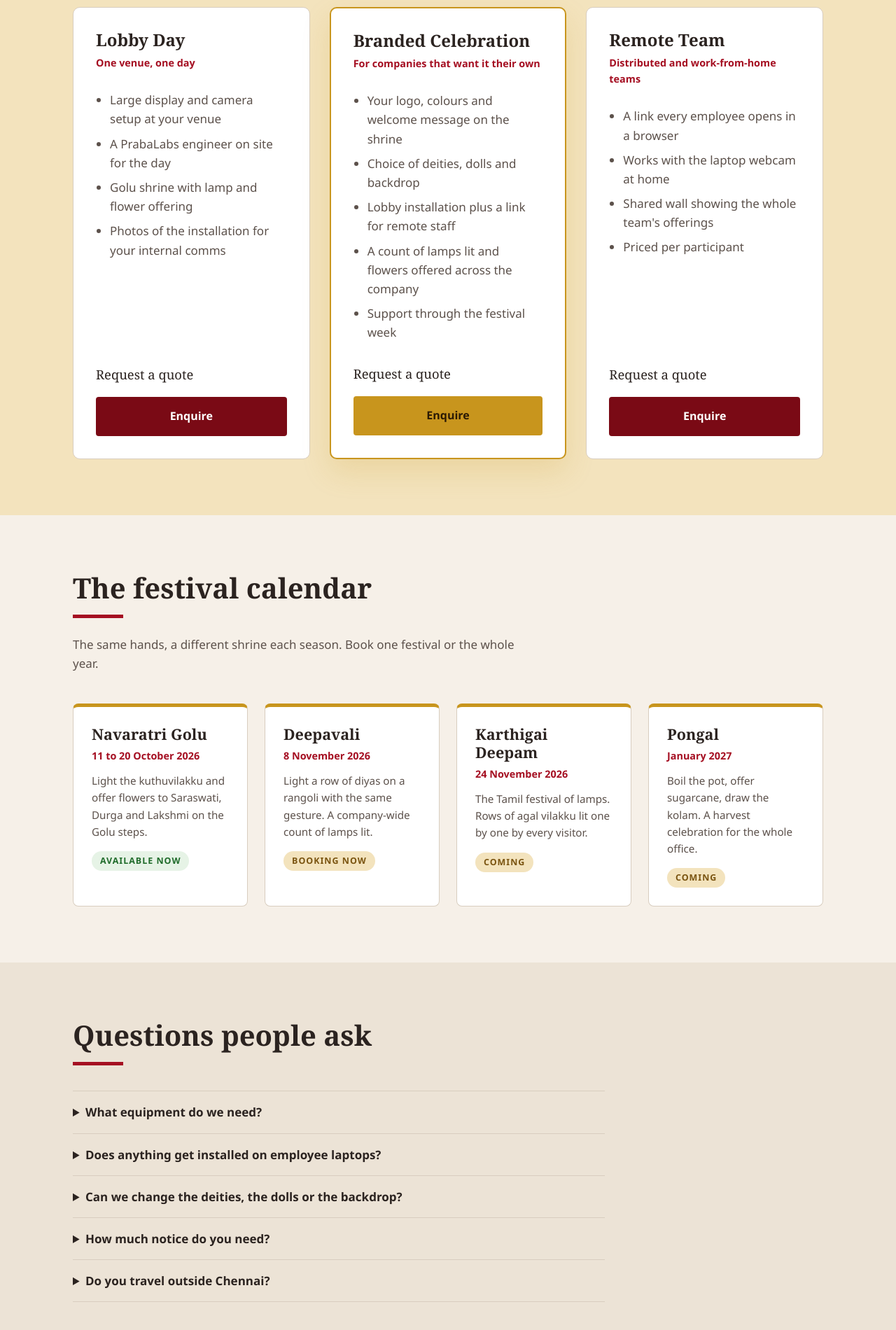
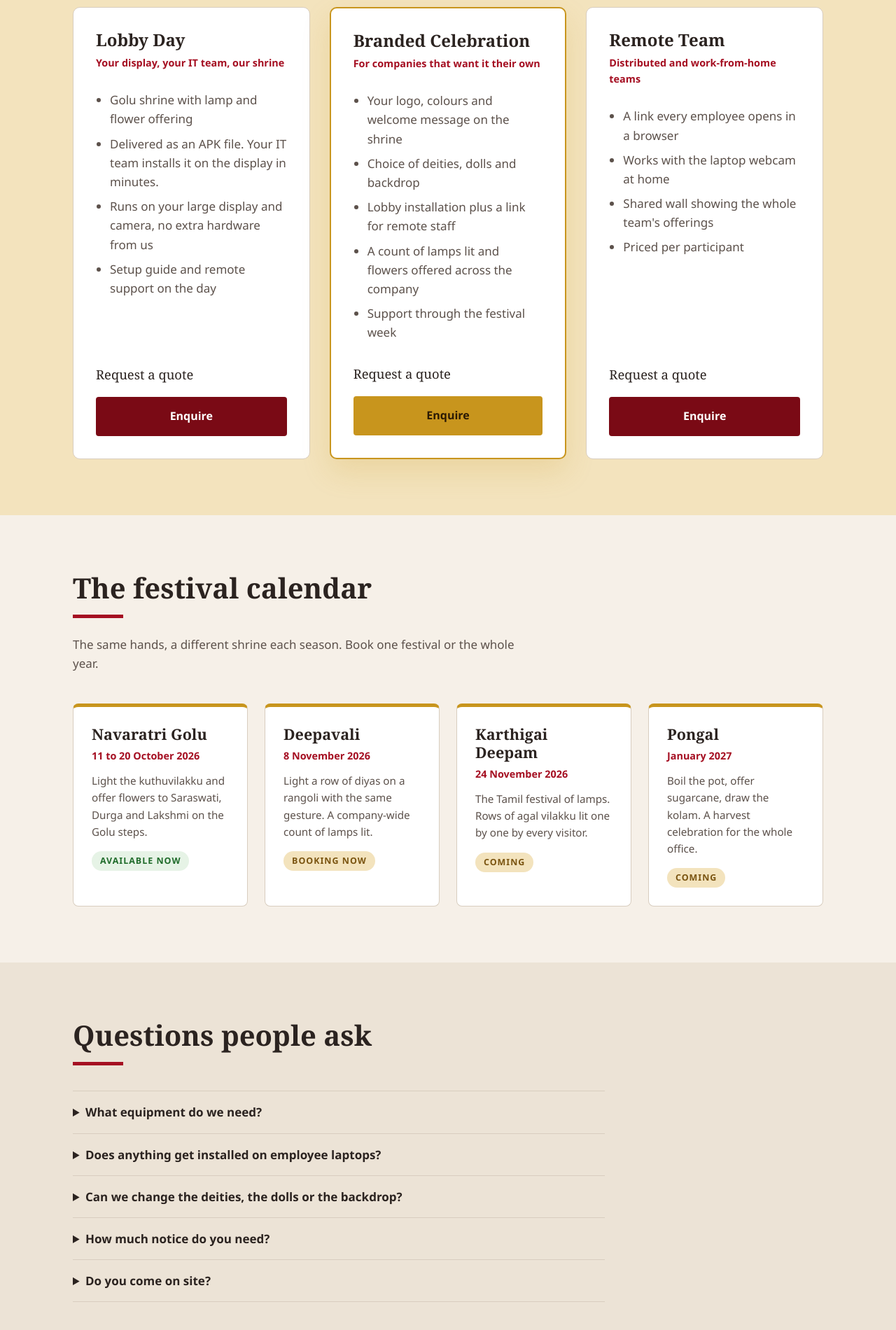
Before and after one commit to PrabaLabs/prabalabs.github.io, a plain HTML site: page festivals.html in a window 1280 px wide. Shown: the part 3200-5100 px from the top of the page at 70% size. Drawn offline with Linux system fonts and the light colour scheme.

Commit message:
Lobby package: APK delivered, company provides display and camera

```diff
--- a/festivals.html
+++ b/festivals.html
@@ -118,12 +118,12 @@
         <div class="packages">
           <div class="package">
             <h3>Lobby Day</h3>
-            <p class="for">One venue, one day</p>
+            <p class="for">Your display, your IT team, our shrine</p>
             <ul>
-              <li>Large display and camera setup at your venue</li>
-              <li>A PrabaLabs engineer on site for the day</li>
               <li>Golu shrine with lamp and flower offering</li>
-              <li>Photos of the installation for your internal comms</li>
+              <li>Delivered as an APK file. Your IT team installs it on the display in minutes.</li>
+              <li>Runs on your large display and camera, no extra hardware from us</li>
+              <li>Setup guide and remote support on the day</li>
             </ul>
             <p class="price">Request a quote</p>
             <a class="btn" href="#enquire">Enquire</a>
@@ -196,7 +196,7 @@
         <div class="faq">
           <details>
             <summary>What equipment do we need?</summary>
-            <p>For a lobby, any TV or display with an HDMI input and a USB webcam. We bring the laptop. For remote staff, their own laptop with a built-in camera is enough.</p>
+            <p>For a lobby, a large display and a camera that your company already has or arranges. We share the APK file and a short setup guide, and your IT team installs it. It is a simple installation. For remote staff, their own laptop with a built-in camera is enough.</p>
           </details>
           <details>
             <summary>Does anything get installed on employee laptops?</summary>
@@ -211,8 +211,8 @@
             <p>One week for a lobby day with the standard shrine. Two to three weeks for a branded version. Deepavali bookings should be confirmed by the last week of October.</p>
           </details>
           <details>
-            <summary>Do you travel outside Chennai?</summary>
-            <p>Yes, with travel costs added to the quote. The remote version works anywhere.</p>
+            <summary>Do you come on site?</summary>
+            <p>No site visit is needed. The lobby version is installed by your IT team from the APK we share, and we support them remotely on the day. The remote version works anywhere.</p>
           </details>
         </div>
         <div class="proof">
```
